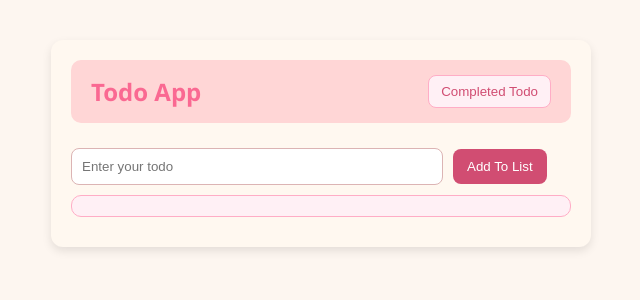
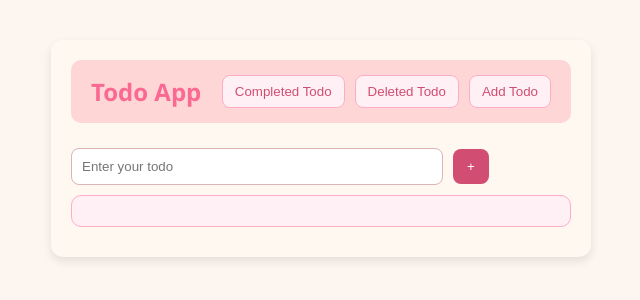
Before and after one commit to Swechha03/Todo-App-, a React (Vite) app in the folder todoApp/: page / in a window 1280 px wide. Shown: the top 300 px of the page, without its empty margins (319-959 px from the left). Built offline with nearby package versions, Linux system fonts and the light colour scheme.

Commit message:
Updated some css for clear list display

```diff
--- a/todoApp/src/App.css
+++ b/todoApp/src/App.css
@@ -13,27 +13,37 @@
 .todoItem {
   background-color: #fff0f5;
   border: 1px solid #ffadc6;
-  padding: 10px;
+  padding: 15px;
   margin: 10px 0;
   border-radius: 10px;
-  justify-content: space-between;
-  align-items: center;
+  display: flex;
+  flex-direction: column;
+  align-items: flex-start; /* align text and buttons to left */
+}
+
+.todoItem p {
+  margin: 0 0 12px 0;
+  font-size: 16px;
+  width: 100%;
+  word-break: break-word;
+}
+
+.todoItem .button-group {
+  display: flex;
+  gap: 10px;
 }
 
 .todoItem button {
   background-color: #ff6f91;
   color: white;
   border: none;
-  padding: 6px 10px;
+  padding: 6px 12px;
   border-radius: 6px;
   font-size: 12px;
+  cursor: pointer;
+  transition: background-color 0.3s ease;
 }
 
 .todoItem button:hover {
   background-color: #d14d72;
 }
-
-.todoItem p {
-  margin-bottom: 20px;
-  width: 400px;
-}
--- a/todoApp/src/App.jsx
+++ b/todoApp/src/App.jsx
@@ -1,4 +1,4 @@
-import { useState, useEffect, Fragment } from 'react'
+import { useState, useEffect} from 'react'
 import dayjs from 'dayjs'
 import './App.css'
 import { NavBar } from './components/NavBar'
@@ -42,30 +42,17 @@ function App() {
         {todoList.map((eachTodo, index) => {
           //key is very imp in map as it helps react keep track of each element which allows rendering easily.
           //assigning the key to the top element since we have multiple element inside and since the empty fragment cannot have an attribute, using React.Fragment
-          return <Fragment key={index}>
-            <p>
-              {eachTodo}
-              <button style={{ marginLeft: "10px", marginRight: "10px" }}>{dayjs().format('YYYY-MM-DD')}</button>
-              <button
-                style={{ marginLeft: "10px", marginRight: "10px" }}
-                onClick={() => {
-                  deleteButton(index);
-                }}
-              >
-                delete
-              </button>
-              <button
-                style={{ marginLeft: "10px", marginRight: "10px" }}
-                onClick={() => {
-                  completedTodoList(index)
-                }
-                }
-              >
-                Completed
-              </button>
-            </p>
+          return (
+  <div key={index} className="todoItem">
+    <p>{eachTodo}</p>
+    <div className="button-group">
+      <button>{dayjs().format('YYYY-MM-DD')}</button>
+      <button onClick={() => deleteButton(index)}>Delete</button>
+      <button onClick={() => completedTodoList(index)}>Completed</button>
+    </div>
+  </div>
+);
 
-          </Fragment>
         })}
       </div>
     </div>
--- a/todoApp/src/components/InputTodo.jsx
+++ b/todoApp/src/components/InputTodo.jsx
@@ -22,7 +22,7 @@ export function InputTodo({ addTodo }) {
     return (
         <div>
             <input type="text" placeholder="Enter your todo" onChange={getTodo} value={todo}></input>
-            <button onClick={handleAddButton}>Add To List</button>
+            <button onClick={handleAddButton}>+</button>
         </div>
     )
 }
--- a/todoApp/src/components/NavBar.jsx
+++ b/todoApp/src/components/NavBar.jsx
@@ -7,6 +7,8 @@ export function NavBar() {
                 <span className="title">Todo App</span>
                 <div>
                     <button onClick="">Completed Todo</button>
+                    <button onClick="">Deleted Todo</button>
+                    <button onClick="">Add Todo</button>
                 </div>
             </nav>
         </div>
```
